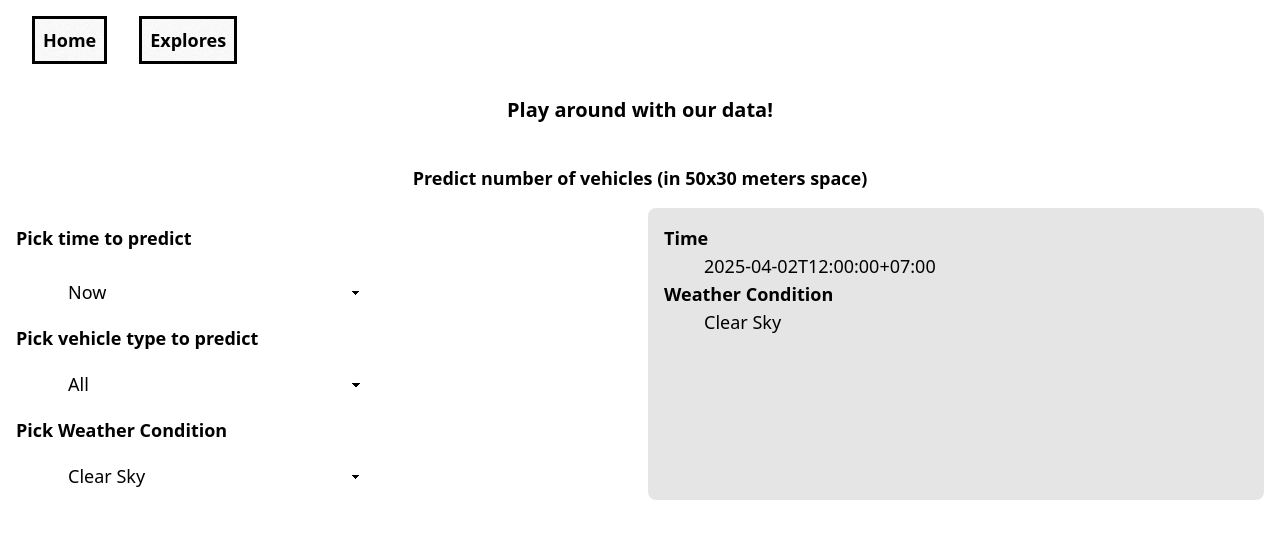
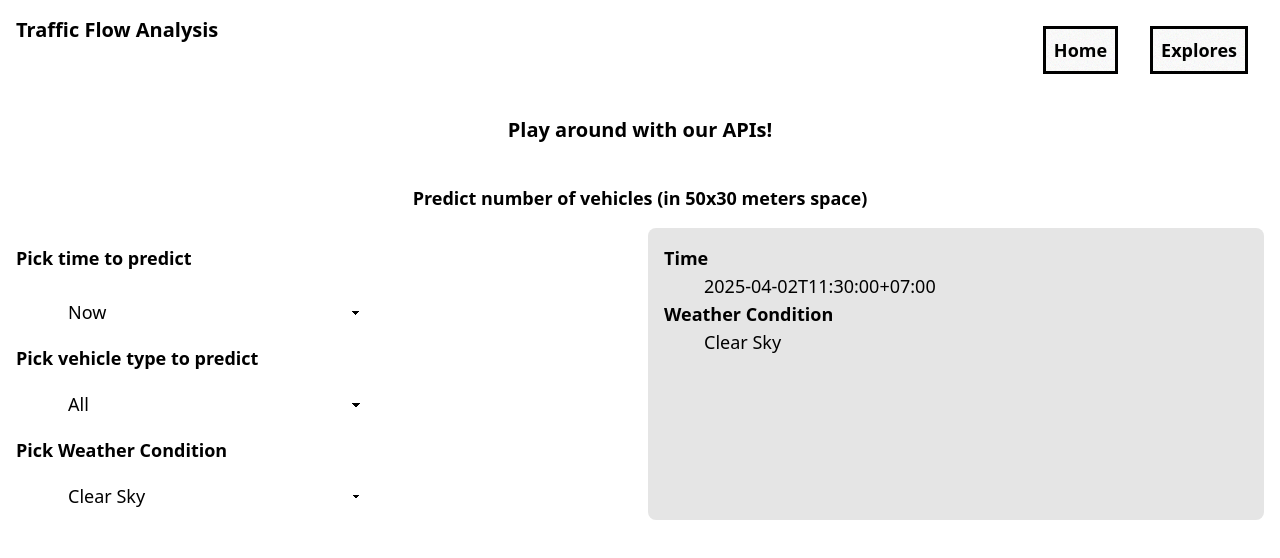
Before and after one commit to OmegaOoh/traffic-flow-analysis, a Vue app in the folder frontend/: page /explores in a window 1280 px wide. Shown: the top 558 px of the page. Built offline with nearby package versions, Linux system fonts and the light colour scheme; the HTML template or start-up script is replaced by a standard one.

Commit message:
Change method to determine time on frontend

```diff
--- a/frontend/src/App.vue
+++ b/frontend/src/App.vue
@@ -5,6 +5,7 @@ import { RouterView } from 'vue-router'
 <template>
   <header>
     <div class="flex justify-between items-center p-4 h-fit w-full">
+      <h3 class="text-xl font-bold text-center mb-10"> Traffic Flow Analysis </h3>
       <nav>
         <router-link to="/" class="btn btn-lg text-primary mx-4 p-2">Home</router-link>
         <router-link to="/explores" class="btn btn-lg text-primary mx-4 p-2">Explores</router-link>
--- a/frontend/src/views/ExploreView.vue
+++ b/frontend/src/views/ExploreView.vue
@@ -1,6 +1,6 @@
 <template>
 <div class="p-4">
-  <h1 class="text-xl font-bold text-center mb-10"> Play around with our data! </h1>
+  <h1 class="text-xl font-bold text-center mb-10"> Play around with our APIs! </h1>
 
   <h2 class="text-lg font-bold text-center mb-4">Predict number of vehicles (in 50x30 meters space)</h2>
   <div class="grid grid-cols-2 gap-4">
@@ -70,8 +70,8 @@ function timeToRFC3339(timeString: string) {
     now.setHours(hours);
     now.setMinutes(minutes);
   } else {
-    if (now.getMinutes() < 30) {
-      now.setMinutes(0);
+    if (60-now.getMinutes() < now.getMinutes()) {
+      now.setMinutes(30);
     } else {
       now.setHours(now.getHours() + 1);
       now.setMinutes(0);
```
